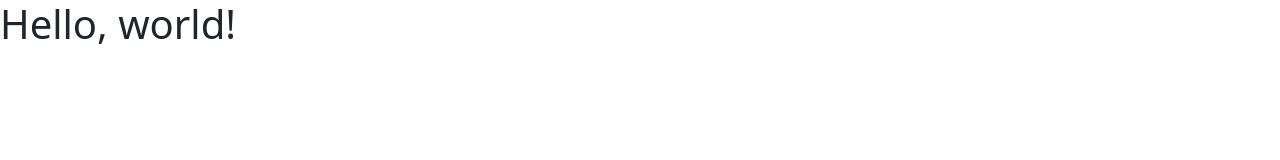
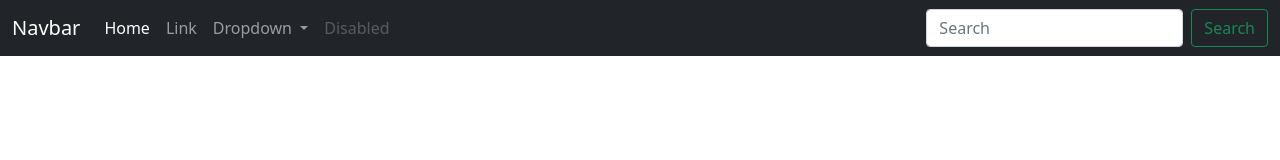
Before and after one commit to precious89/pwd-git_learning, a plain HTML site: page index.html in a window 1280 px wide. Drawn offline with nearby package versions, Linux system fonts and the light colour scheme.

Commit message:
bootstrap added

```diff
--- a/index.html
+++ b/index.html
@@ -11,7 +11,7 @@
     <title>Hello, world!</title>
   </head>
   <body>
-    <h1>Hello, world!</h1>
+
 
     <!-- Optional JavaScript; choose one of the two! -->
 
@@ -23,5 +23,44 @@
     <script src="https://cdn.jsdelivr.net/npm/@popperjs/core@2.10.2/dist/umd/popper.min.js" integrity="sha384-7+zCNj/IqJ95wo16oMtfsKbZ9ccEh31eOz1HGyDuCQ6wgnyJNSYdrPa03rtR1zdB" crossorigin="anonymous"></script>
     <script src="https://cdn.jsdelivr.net/npm/bootstrap@5.1.3/dist/js/bootstrap.min.js" integrity="sha384-QJHtvGhmr9XOIpI6YVutG+2QOK9T+ZnN4kzFN1RtK3zEFEIsxhlmWl5/YESvpZ13" crossorigin="anonymous"></script>
     -->
+
+      <nav class="navbar navbar-expand-lg navbar-dark bg-dark">
+        <div class="container-fluid">
+          <a class="navbar-brand" href="#">Navbar</a>
+          <button class="navbar-toggler" type="button" data-bs-toggle="collapse" data-bs-target="#navbarSupportedContent" aria-controls="navbarSupportedContent" aria-expanded="false" aria-label="Toggle navigation">
+            <span class="navbar-toggler-icon"></span>
+          </button>
+          <div class="collapse navbar-collapse" id="navbarSupportedContent">
+            <ul class="navbar-nav me-auto mb-2 mb-lg-0">
+              <li class="nav-item">
+                <a class="nav-link active" aria-current="page" href="#">Home</a>
+              </li>
+              <li class="nav-item">
+                <a class="nav-link" href="#">Link</a>
+              </li>
+              <li class="nav-item dropdown">
+                <a class="nav-link dropdown-toggle" href="#" id="navbarDropdown" role="button" data-bs-toggle="dropdown" aria-expanded="false">
+                  Dropdown
+                </a>
+                <ul class="dropdown-menu" aria-labelledby="navbarDropdown">
+                  <li><a class="dropdown-item" href="#">Action</a></li>
+                  <li><a class="dropdown-item" href="#">Another action</a></li>
+                  <li><hr class="dropdown-divider"></li>
+                  <li><a class="dropdown-item" href="#">Something else here</a></li>
+                </ul>
+              </li>
+              <li class="nav-item">
+                <a class="nav-link disabled">Disabled</a>
+              </li>
+            </ul>
+            <form class="d-flex">
+              <input class="form-control me-2" type="search" placeholder="Search" aria-label="Search">
+              <button class="btn btn-outline-success" type="submit">Search</button>
+            </form>
+          </div>
+        </div>
+      </nav>
+
+
   </body>
 </html>
```
